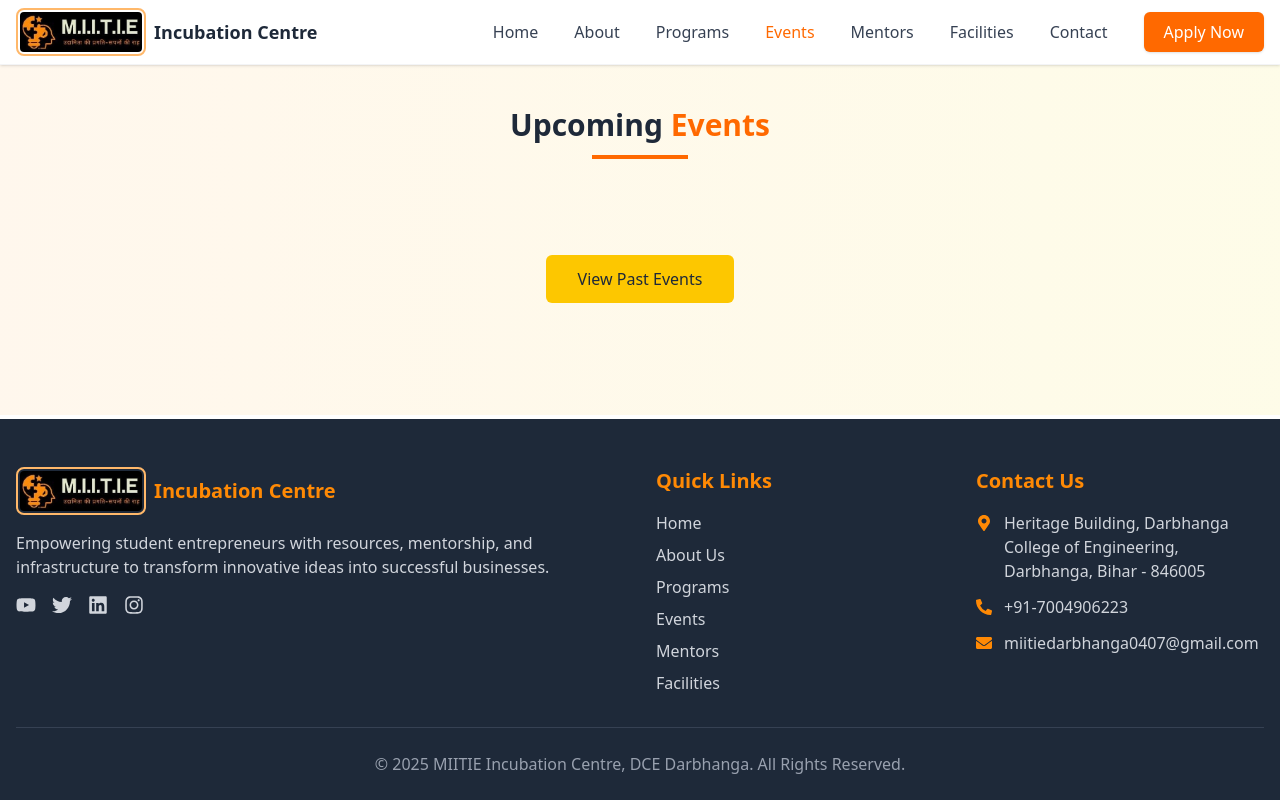
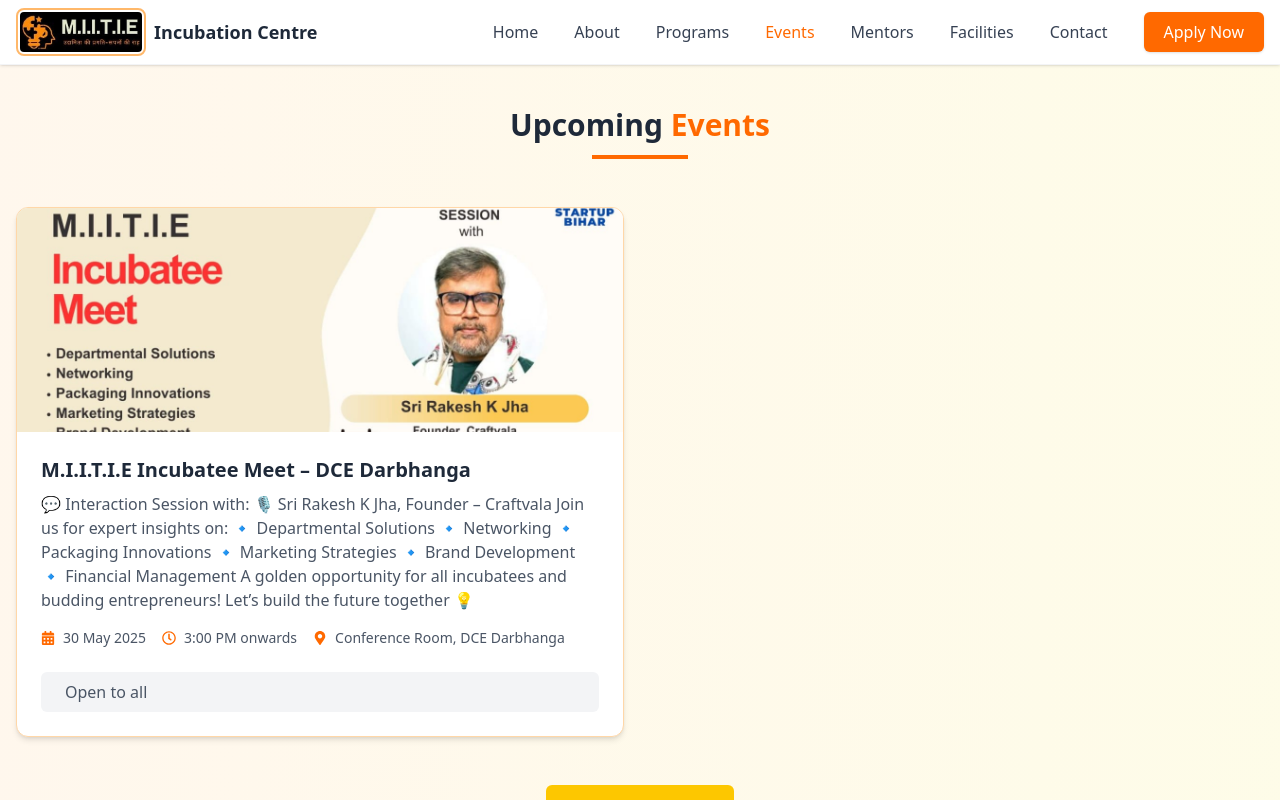
Before and after one commit to HarryOhm33/MIITIE, a React (Vite) app: page /events in a window 1280 px wide. Shown: the top 800 px of the page. Built offline with nearby package versions, Linux system fonts and the light colour scheme.

Commit message:
Update events.js

```diff
--- a/src/assets/events.js
+++ b/src/assets/events.js
@@ -1,4 +1,5 @@
 import evt1 from "./events/evt1.jpg"; // Example image import
+import evt2 from "./events/evt2.jpg"; // Replace with actual image for MIITIE Meet
 
 export const events = [
   {
@@ -14,4 +15,17 @@
     isUpcoming: false,
     registrationRequired: false,
   },
+  {
+    id: 2,
+    title: "M.I.I.T.I.E Incubatee Meet – DCE Darbhanga",
+    date: "30 May 2025",
+    time: "3:00 PM onwards",
+    location: "Conference Room, DCE Darbhanga",
+    description:
+      "💬 Interaction Session with:\n🎙️ Sri Rakesh K Jha, Founder – Craftvala\n\nJoin us for expert insights on:\n🔹 Departmental Solutions\n🔹 Networking\n🔹 Packaging Innovations\n🔹 Marketing Strategies\n🔹 Brand Development\n🔹 Financial Management\n\nA golden opportunity for all incubatees and budding entrepreneurs!\nLet’s build the future together 💡",
+    image: evt2, // Replace with actual hosted image URL
+    alt: "Poster for M.I.I.T.I.E Incubatee Meet at DCE Darbhanga",
+    isUpcoming: true,
+    registrationRequired: false,
+  },
 ];
```
